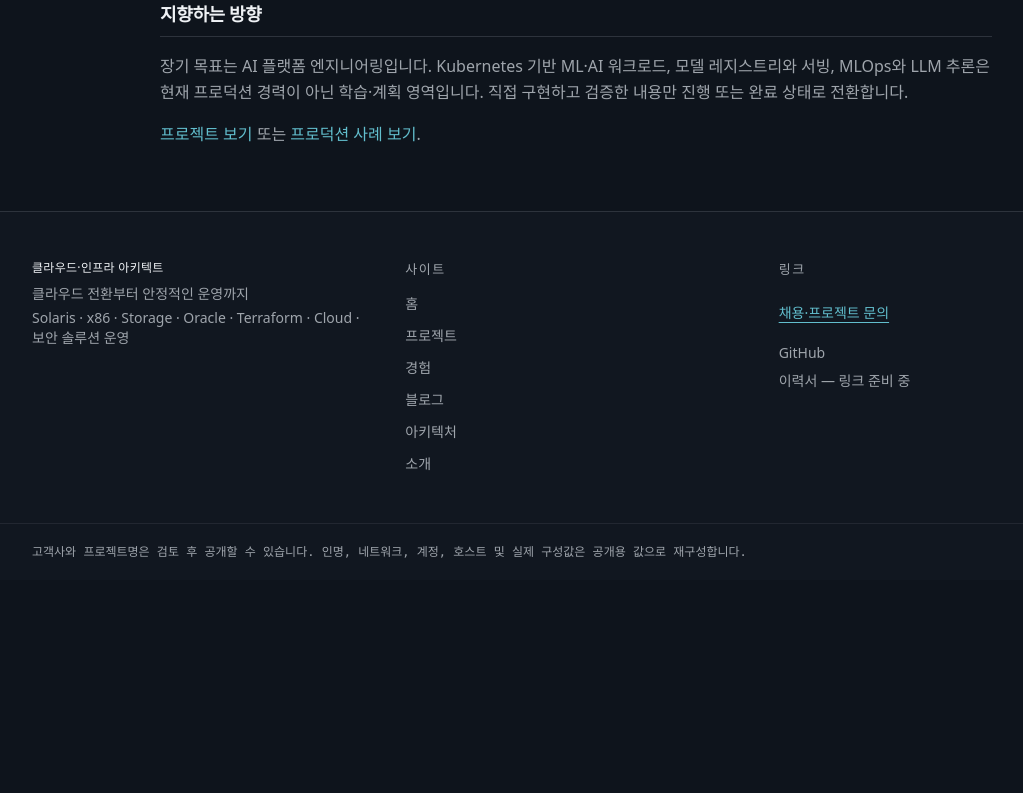
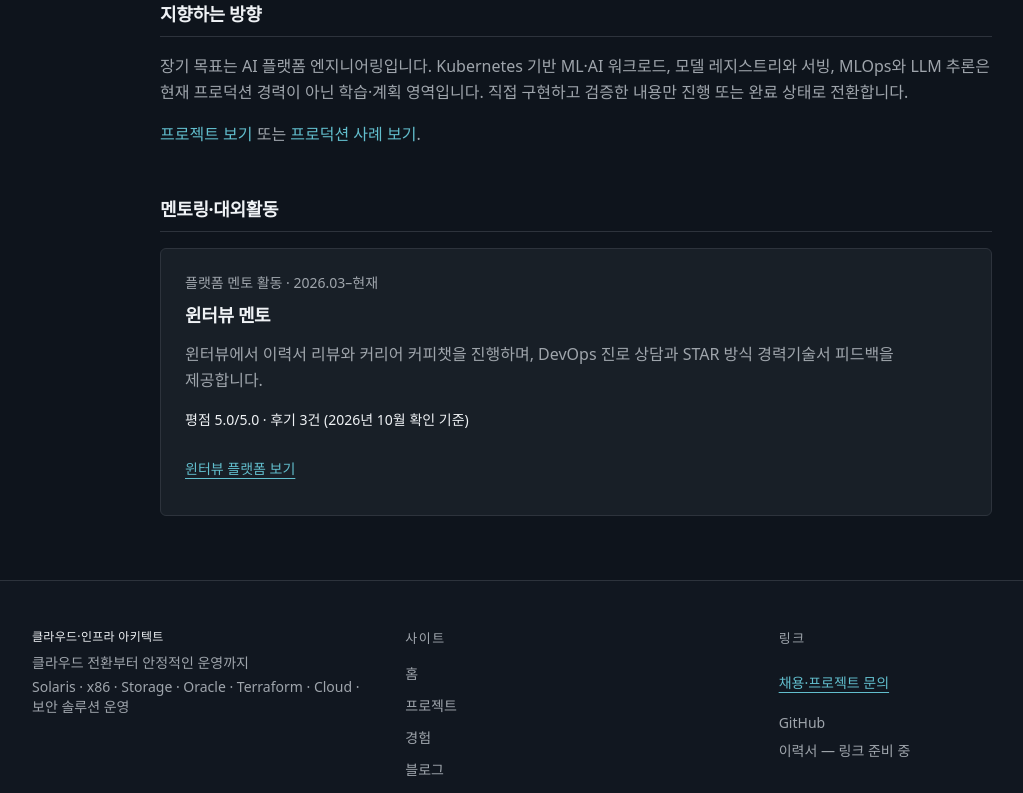
Before and after one commit to david-devsecops/infra2ai-portfolio, a React (Vite) app: page /about in a window 1280 px wide. Shown: the part 2507-3300 px from the top of the page, without its empty margins (64-1087 px from the left). Before the commit the page ends 3087 px from the top, so only its background shows below. Built offline with nearby package versions, Linux system fonts and the light colour scheme.

Commit message:
Add Winterview mentoring activity

```diff
--- a/src/data/localization.ts
+++ b/src/data/localization.ts
@@ -885,3 +885,26 @@ export function localizeCaseStudy(study: CaseStudy, language: Language): CaseStu
   const localized = koreanCaseStudies[study.slug];
   return localized ? { ...study, ...localized } : study;
 }
+
+export const mentoringCopy = {
+  ko: {
+    section: "멘토링·대외활동",
+    title: "윈터뷰 멘토",
+    relationship: "플랫폼 멘토 활동",
+    period: "2026.03–현재",
+    description:
+      "윈터뷰에서 이력서 리뷰와 커리어 커피챗을 진행하며, DevOps 진로 상담과 STAR 방식 경력기술서 피드백을 제공합니다.",
+    reviews: "평점 5.0/5.0 · 후기 3건 (2026년 10월 확인 기준)",
+    link: "윈터뷰 플랫폼 보기",
+  },
+  en: {
+    section: "Mentoring and community activities",
+    title: "Winterview mentor",
+    relationship: "Platform mentoring activity",
+    period: "Mar 2026–Present",
+    description:
+      "Mentor on Winterview, providing resume reviews, career conversations, DevOps career guidance, and feedback on structuring experience using the STAR method.",
+    reviews: "5.0/5.0 across 3 reviews (as of October 2026).",
+    link: "Visit Winterview",
+  },
+} as const satisfies Record<Language, object>;
--- a/src/routes/about.tsx
+++ b/src/routes/about.tsx
@@ -2,7 +2,7 @@ import { createFileRoute, Link } from "@tanstack/react-router";
 
 import { PageHeader } from "@/components/site/Layout";
 import { BulletList } from "@/components/site/Cards";
-import { aboutSections, pageCopy } from "@/data/localization";
+import { aboutSections, mentoringCopy, pageCopy } from "@/data/localization";
 import { useDocumentTitle, useLanguage } from "@/lib/language";
 
 const title = "소개 — 박상준 | 클라우드·인프라 아키텍트";
@@ -30,6 +30,7 @@ function AboutPage() {
       : "Financial NCP infrastructure, AWS migration, Terraform delivery and operations. Projects and technical writing by Sang jun (David) park, Cloud & Infrastructure Architect.",
   );
   const copy = pageCopy[language].about;
+  const mentoring = mentoringCopy[language];
 
   return (
     <>
@@ -59,6 +60,32 @@ function AboutPage() {
             ) : null}
           </Block>
         ))}
+        <section id="mentoring" aria-labelledby="mentoring-heading" className="scroll-mt-24">
+          <h2
+            id="mentoring-heading"
+            className="border-b border-border pb-2 text-lg font-semibold text-foreground"
+          >
+            {mentoring.section}
+          </h2>
+          <article className="mt-4 rounded-lg border border-border bg-card p-6">
+            <p className="text-sm text-muted-foreground">
+              {mentoring.relationship} · {mentoring.period}
+            </p>
+            <h3 className="mt-2 text-lg font-semibold text-card-foreground">{mentoring.title}</h3>
+            <p className="mt-3 text-base leading-relaxed text-muted-foreground">
+              {mentoring.description}
+            </p>
+            <p className="mt-4 text-sm leading-relaxed text-foreground">{mentoring.reviews}</p>
+            <a
+              href="https://winterview.io/"
+              target="_blank"
+              rel="noreferrer noopener"
+              className="mt-4 inline-flex min-h-11 items-center text-sm font-medium text-primary underline underline-offset-4 hover:decoration-2"
+            >
+              {mentoring.link}
+            </a>
+          </article>
+        </section>
       </div>
     </>
   );
```
